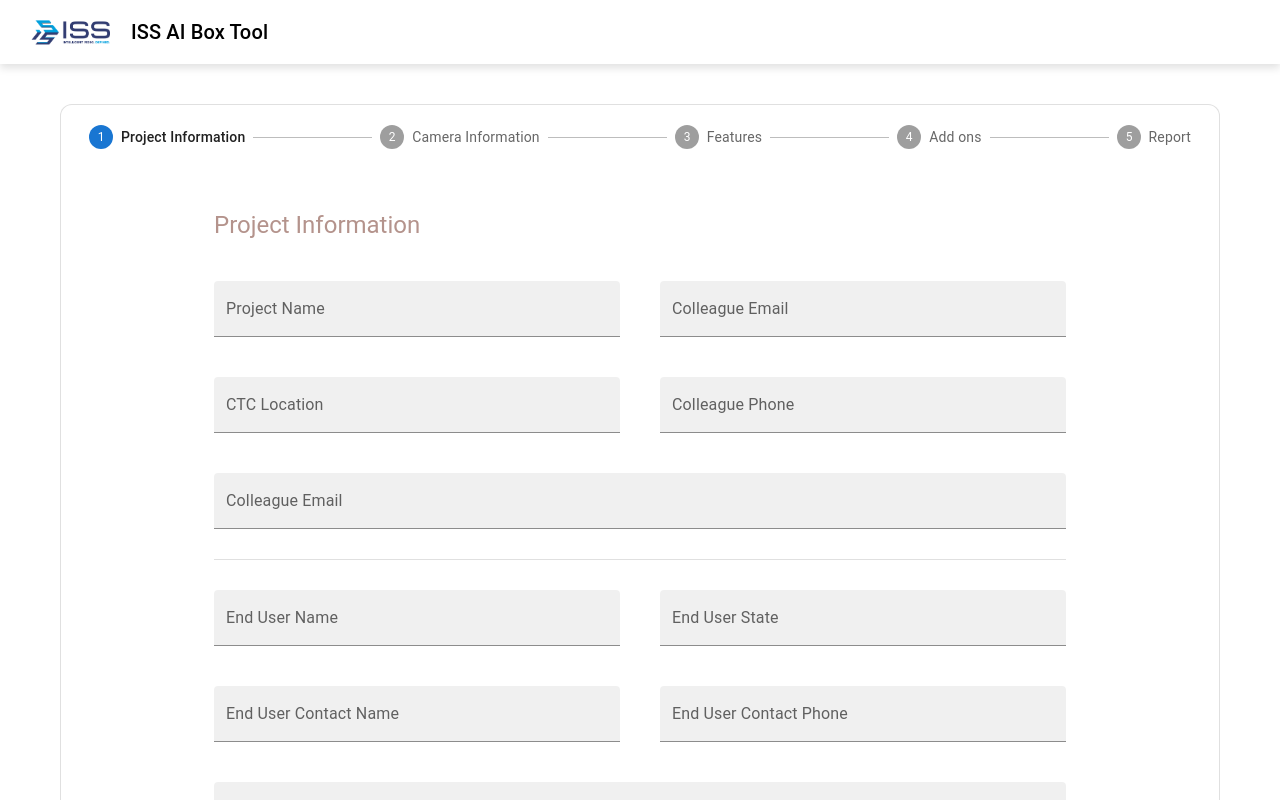
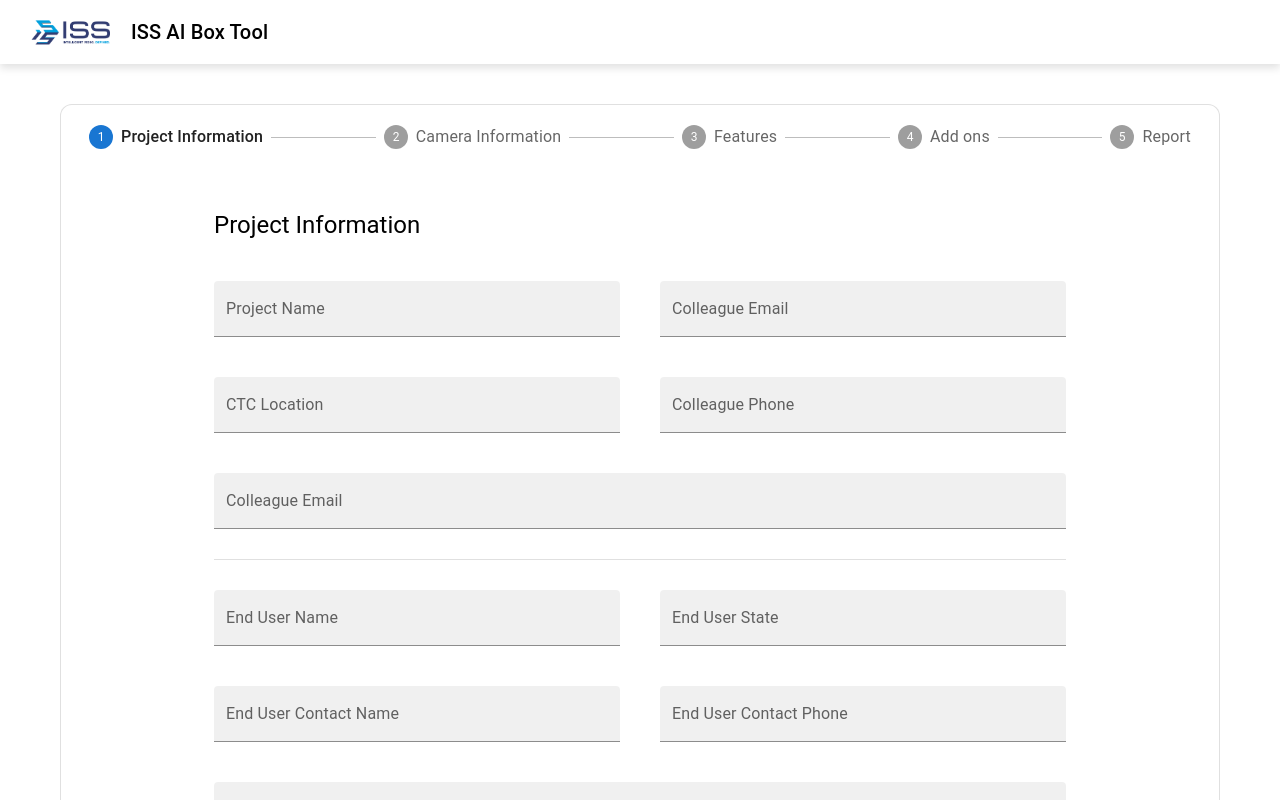
Before and after one commit to LauraVeraQuintero/iss-ai-box, a React (Create React App) app: page / in a window 1280 px wide. Shown: the top 800 px of the page. Built offline with nearby package versions, Linux system fonts and the light colour scheme.

Commit message:
minor visual chages

```diff
--- a/src/common/Dialog/BootstrapDialogTitle/index.tsx
+++ b/src/common/Dialog/BootstrapDialogTitle/index.tsx
@@ -16,7 +16,7 @@ export const BootstrapDialogTitle: React.FC<React.PropsWithChildren<DialogTitleP
   const {children, onClose, ...other} = props;
 
   return (
-    <DialogTitle sx={{m: 0, p: 2, fontSize: "1rem"}} {...other}>
+    <DialogTitle sx={{m: 0, p: 2, fontSize: "1rem", color: "black"}} {...other}>
       {children}
       {onClose && (
         <IconButton
--- a/src/components/StepperBox/styles.ts
+++ b/src/components/StepperBox/styles.ts
@@ -1,9 +1,12 @@
 import styled from "styled-components";
 import {StepLabel as MuiStepLabel, Paper as MuiPaper} from "@mui/material";
 
-export const StepLabel = styled(MuiStepLabel)`
-  cursor: pointer;
-`;
+export const StepLabel = styled(MuiStepLabel)((_) => ({
+  "& .MuiStepLabel-label": {
+    fontSize: "1rem",
+  },
+  cursor: "pointer",
+}));
 
 export const Paper = styled(MuiPaper)`
   border-radius: 12px !important;
--- a/src/components/forms/AddOnsForm/index.tsx
+++ b/src/components/forms/AddOnsForm/index.tsx
@@ -27,7 +27,7 @@ export const AddOnsForm = () => {
 
   return (
     <Container style={{marginTop: "60px", maxWidth: "900px"}}>
-      <Typography variant="h5" sx={{mb: 5}} justifyContent="center">
+      <Typography variant="h5" sx={{mb: 5}} justifyContent="center" color="black">
         SMA & Warranty
       </Typography>
       <form onSubmit={handleSubmit(onSubmit)}>
--- a/src/components/forms/FeaturesForm/index.tsx
+++ b/src/components/forms/FeaturesForm/index.tsx
@@ -39,7 +39,7 @@ export const FeaturesForm: React.FC = () => {
 
   return (
     <Container style={{marginTop: "60px", maxWidth: "900px"}}>
-      <Typography variant="h5" sx={{mb: 5}} justifyContent="center">
+      <Typography variant="h5" sx={{mb: 5}} justifyContent="center" color="black">
         Features Information
       </Typography>
       <ValuesWrapper>
--- a/src/components/forms/ProjectInfoForm/index.tsx
+++ b/src/components/forms/ProjectInfoForm/index.tsx
@@ -28,7 +28,7 @@ export const ProjectInfoForm = () => {
 
   return (
     <Container style={{marginTop: "60px", maxWidth: "900px"}}>
-      <Typography variant="h5" sx={{mb: 5}} justifyContent="center">
+      <Typography variant="h5" sx={{mb: 5}} justifyContent="center" color="black">
         Project Information
       </Typography>
       <form onSubmit={handleSubmit(onSubmit)}>
--- a/src/components/sections/Cameras/index.tsx
+++ b/src/components/sections/Cameras/index.tsx
@@ -27,7 +27,7 @@ export const Cameras: React.FC = () => {
 
   return (
     <Container style={{marginTop: "60px", maxWidth: "100%"}}>
-      <Typography variant="h5" sx={{mb: 5}} justifyContent="center">
+      <Typography variant="h5" sx={{mb: 5}} justifyContent="center" color="black">
         Camera Information
       </Typography>
       <Dialog
```
Also changed, not shown: src/components/Header/styles.ts (deleted).
